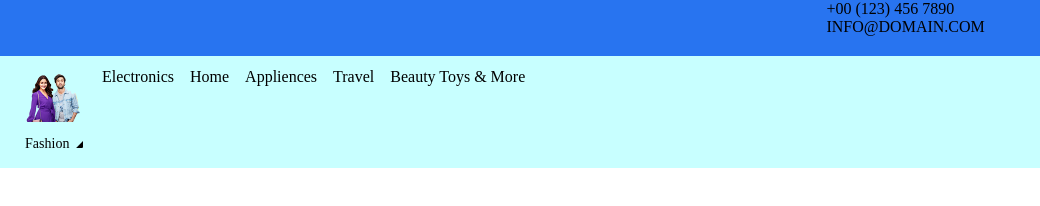
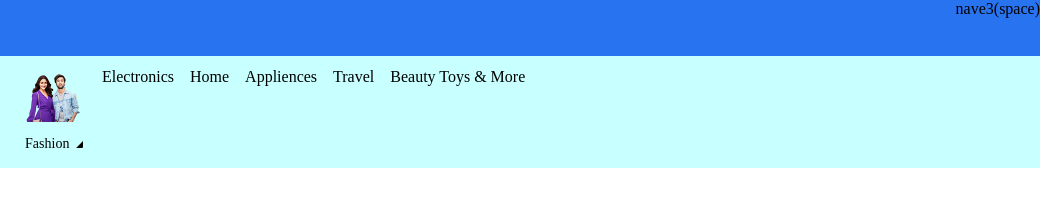
Before and after one commit to bmgodbole/flipkartdemo, a plain HTML site: page as6.html in a window 1280 px wide. Shown: the full height of the page, 240-1280 px from the left. Drawn offline with Linux system fonts and the light colour scheme.

Commit message:
Update as6.html

```diff
--- a/as6.html
+++ b/as6.html
@@ -26,7 +26,7 @@
                 </div>
             </div>
             <div class="nave3">
-                +00 (123) 456 7890 INFO@DOMAIN.COM
+                nave3(space)
             </div>
         </div>
         <div class="_1TmfNK"></div>
```
